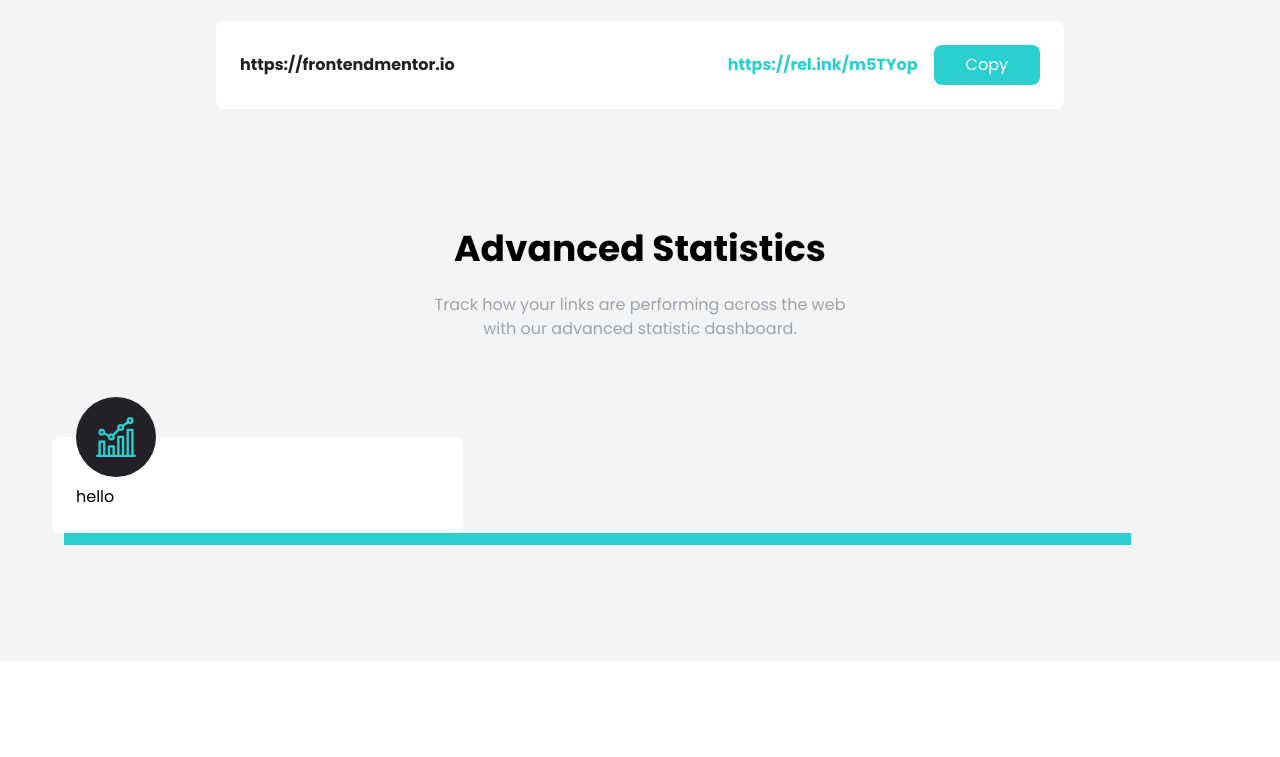
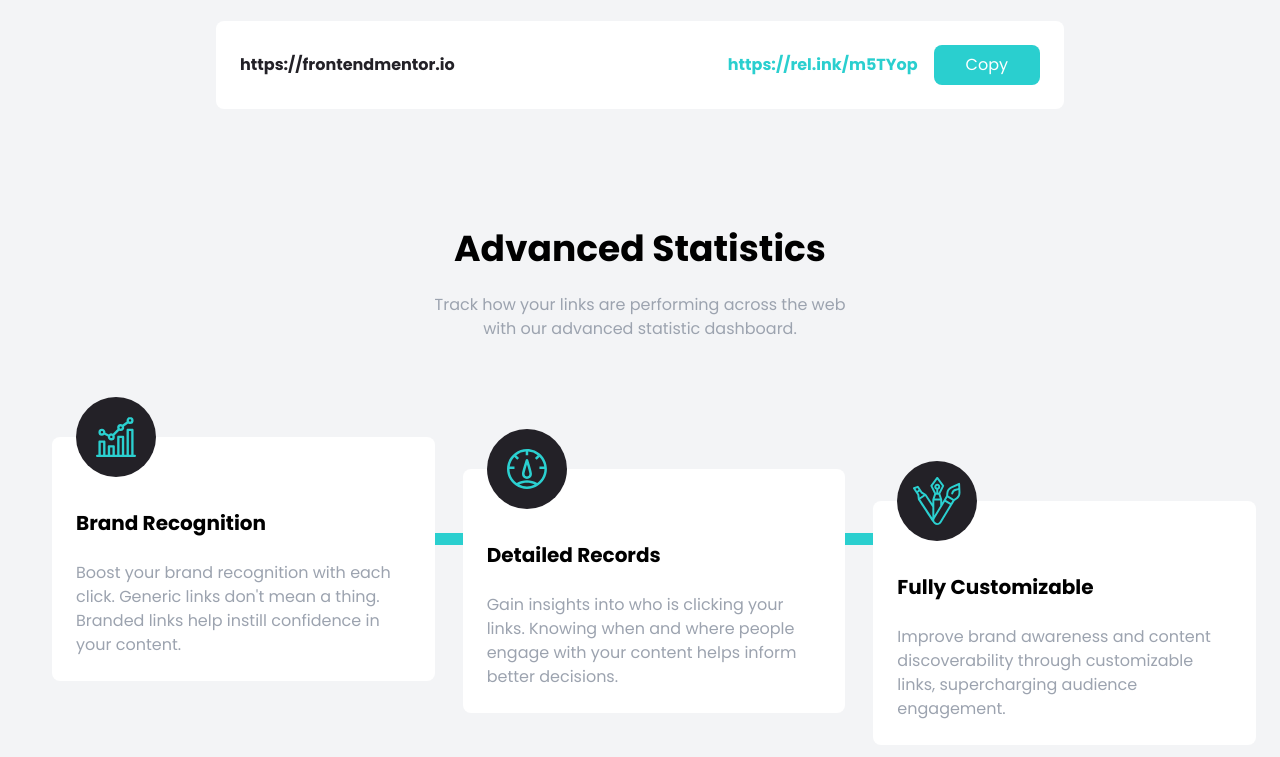
Before and after one commit to AlexGroat/tw-shortly, a website: page index.html in a window 1280 px wide. Shown: the part 1047-1804 px from the top of the page. Before the commit the page ends 1708 px from the top, so only its background shows below. Drawn offline with Linux system fonts and the light colour scheme.

Commit message:
feature boxes complete

```diff
--- a/index.html
+++ b/index.html
@@ -203,18 +203,74 @@
         <!-- Vertical line -->
         <div class="absolute left-1/2 w-2 h-full -ml-1 bg-cyan md:hidden"></div>
 
-        <!-- Boxes -->
+        <!-- Box 1 -->
         <div
           class="relative flex flex-col p-6 space-y-6 bg-white rounded-lg md:w-1/3"
         >
           <!-- Image positioning -->
           <div class="absolute -ml-10 left-1/2 -top-10 md:left-16">
             <!-- Image container for background and center -->
-            <div class="flex items-center justify-center w-20 h-20 p-4 rounded-full bg-veryDarkViolet">
-              <img src="images/icon-brand-recognition.svg" alt="">
+            <div
+              class="flex items-center justify-center w-20 h-20 p-4 rounded-full bg-veryDarkViolet"
+            >
+              <img src="images/icon-brand-recognition.svg" alt="" />
             </div>
           </div>
-          <p>hello</p>
+          <h5
+            class="pt-6 text-xl font-bold text-center capitalize md:text-left"
+          >
+            Brand Recognition
+          </h5>
+          <p class="text-center text-gray-400 md:text-left">
+            Boost your brand recognition with each click. Generic links don't
+            mean a thing. Branded links help instill confidence in your content.
+          </p>
+        </div>
+        <!-- Box 2 -->
+        <div
+          class="relative flex flex-col p-6 space-y-6 bg-white rounded-lg mt-24 md:mt-8 md:w-1/3"
+        >
+          <!-- Image positioning -->
+          <div class="absolute -ml-10 left-1/2 -top-10 md:left-16">
+            <!-- Image container for background and center -->
+            <div
+              class="flex items-center justify-center w-20 h-20 p-4 rounded-full bg-veryDarkViolet"
+            >
+              <img src="images/icon-detailed-records.svg" alt="" />
+            </div>
+          </div>
+          <h5
+            class="pt-6 text-xl font-bold text-center capitalize md:text-left"
+          >
+            Detailed Records
+          </h5>
+          <p class="text-center text-gray-400 md:text-left">
+            Gain insights into who is clicking your links. Knowing when and
+            where people engage with your content helps inform better decisions.
+          </p>
+        </div>
+        <!-- Box 3 -->
+        <div
+          class="relative flex flex-col p-6 space-y-6 bg-white mt-24 md:mt-16 rounded-lg md:w-1/3"
+        >
+          <!-- Image positioning -->
+          <div class="absolute -ml-10 left-1/2 -top-10 md:left-16">
+            <!-- Image container for background and center -->
+            <div
+              class="flex items-center justify-center w-20 h-20 p-4 rounded-full bg-veryDarkViolet"
+            >
+              <img src="images/icon-fully-customizable.svg" alt="" />
+            </div>
+          </div>
+          <h5
+            class="pt-6 text-xl font-bold text-center capitalize md:text-left"
+          >
+            Fully Customizable
+          </h5>
+          <p class="text-center text-gray-400 md:text-left">
+            Improve brand awareness and content discoverability through
+            customizable links, supercharging audience engagement.
+          </p>
         </div>
       </div>
     </section>
```
Also changed, not shown: css/style.css.
